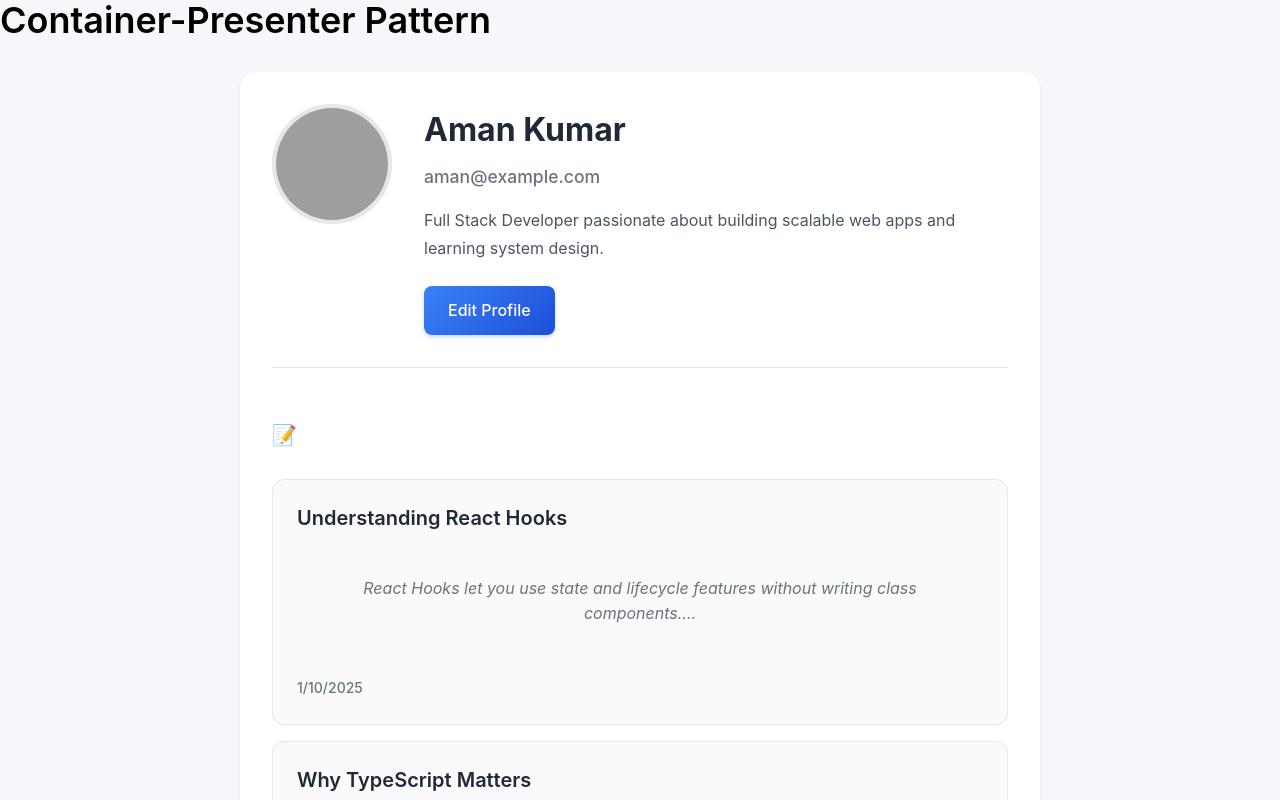
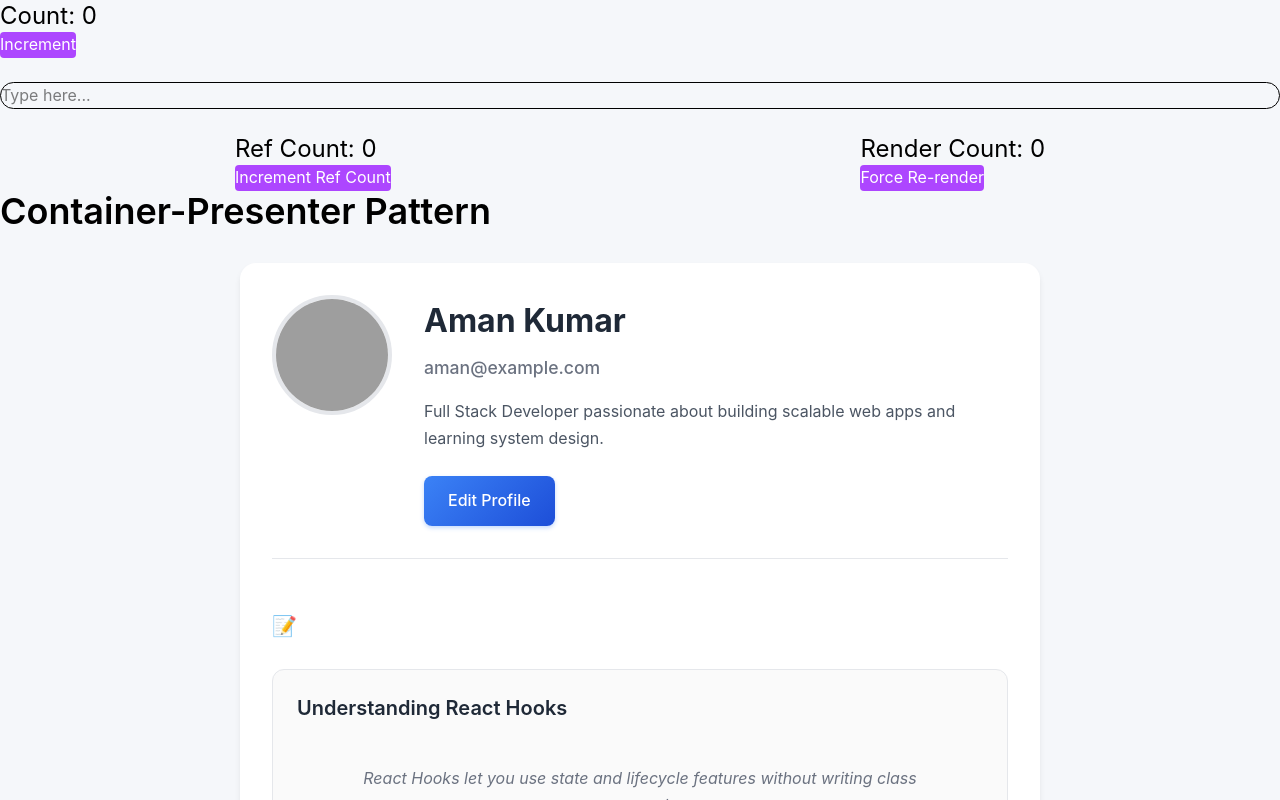
Before and after one commit to amankumar89/React.js, a React (Vite) app: page / in a window 1280 px wide. Shown: the top 800 px of the page. Built offline with nearby package versions, Linux system fonts and the light colour scheme; grey boxes are pictures that could not be loaded.

Commit message:
Add controlled and uncontrolled component patterns to App
- Introduced Counter, AutoFocusInput, and CounterWithRef components.
- Updated App component to include new design patterns for better demonstration of controlled and uncontrolled components.

```diff
--- a/src/App.tsx
+++ b/src/App.tsx
@@ -6,11 +6,19 @@ import Focus from "./use-ref/Focus";
 import Colorizer from "./use-state/Colorizer";
 import Counter from "./use-state/Counter";
 import UserProfileContainer from "./design-patterns/01-container-presenter/with-pattern/components/profile/UserProfileContainer";
+import CounterDesignPattern from "./design-patterns/02-controlled-uncontrolled-component/state-ref/components/Counter";
+import AutoFocusInput from "./design-patterns/02-controlled-uncontrolled-component/state-ref/components/AutoFocusInput";
+import CounterWithRef from "./design-patterns/02-controlled-uncontrolled-component/state-ref/components/CounterWithRef";
 
 const App = () => {
   return (
     <div className="App px-8">
       {/* react-design-patterns */}
+      <div className="flex flex-col gap-6">
+        <CounterDesignPattern />
+        <AutoFocusInput />
+        <CounterWithRef />
+      </div>
       <UserProfileContainer userId={1} />
       {/* hoc */}
       <MovieListHoc />
--- /dev/null
+++ b/src/design-patterns/02-controlled-uncontrolled-component/state-ref/components/AutoFocusInput.tsx
@@ -0,0 +1,19 @@
+import { useRef, useEffect } from "react";
+
+function AutoFocusInput() {
+  const inputRef = useRef(null);
+
+  useEffect(() => {
+    inputRef.current.focus(); // directly access DOM
+  }, []);
+
+  return (
+    <input
+      className="border rounded-2xl p-2 my-3"
+      ref={inputRef}
+      placeholder="Type here..."
+    />
+  );
+}
+
+export default AutoFocusInput;
--- /dev/null
+++ b/src/design-patterns/02-controlled-uncontrolled-component/state-ref/components/Counter.tsx
@@ -0,0 +1,21 @@
+import { useState } from "react";
+
+function Counter() {
+  const [count, setCount] = useState<number>(0); // state variable
+
+  const increment = () => setCount(count + 1);
+
+  return (
+    <div>
+      <h2 className="text-2xl">Count: {count}</h2>
+      <button
+        className="bg-purple-500 text-white p-1 rounded"
+        onClick={increment}
+      >
+        Increment
+      </button>
+    </div>
+  );
+}
+
+export default Counter;
--- /dev/null
+++ b/src/design-patterns/02-controlled-uncontrolled-component/state-ref/components/CounterWithRef.tsx
@@ -0,0 +1,37 @@
+import { useRef, useState } from "react";
+
+function CounterWithRef() {
+  const countRef = useRef(0); // persists between renders
+  const [renderCount, setRenderCount] = useState(0); // for forcing re-renders
+
+  const increment = () => {
+    countRef.current = countRef.current + 1; // update ref
+    console.log("Ref Count:", countRef.current);
+  };
+
+  return (
+    <div className="flex justify-around w-full">
+      <div>
+        <h2 className="text-2xl">Ref Count: {countRef.current}</h2>
+        <button
+          className="bg-purple-500 text-white p-1 rounded"
+          onClick={increment}
+        >
+          Increment Ref Count
+        </button>
+      </div>
+
+      <div>
+        <h2 className="text-2xl">Render Count: {renderCount}</h2>
+        <button
+          className="bg-purple-500 text-white p-1 rounded"
+          onClick={() => setRenderCount(renderCount + 1)}
+        >
+          Force Re-render
+        </button>
+      </div>
+    </div>
+  );
+}
+
+export default CounterWithRef;
```
